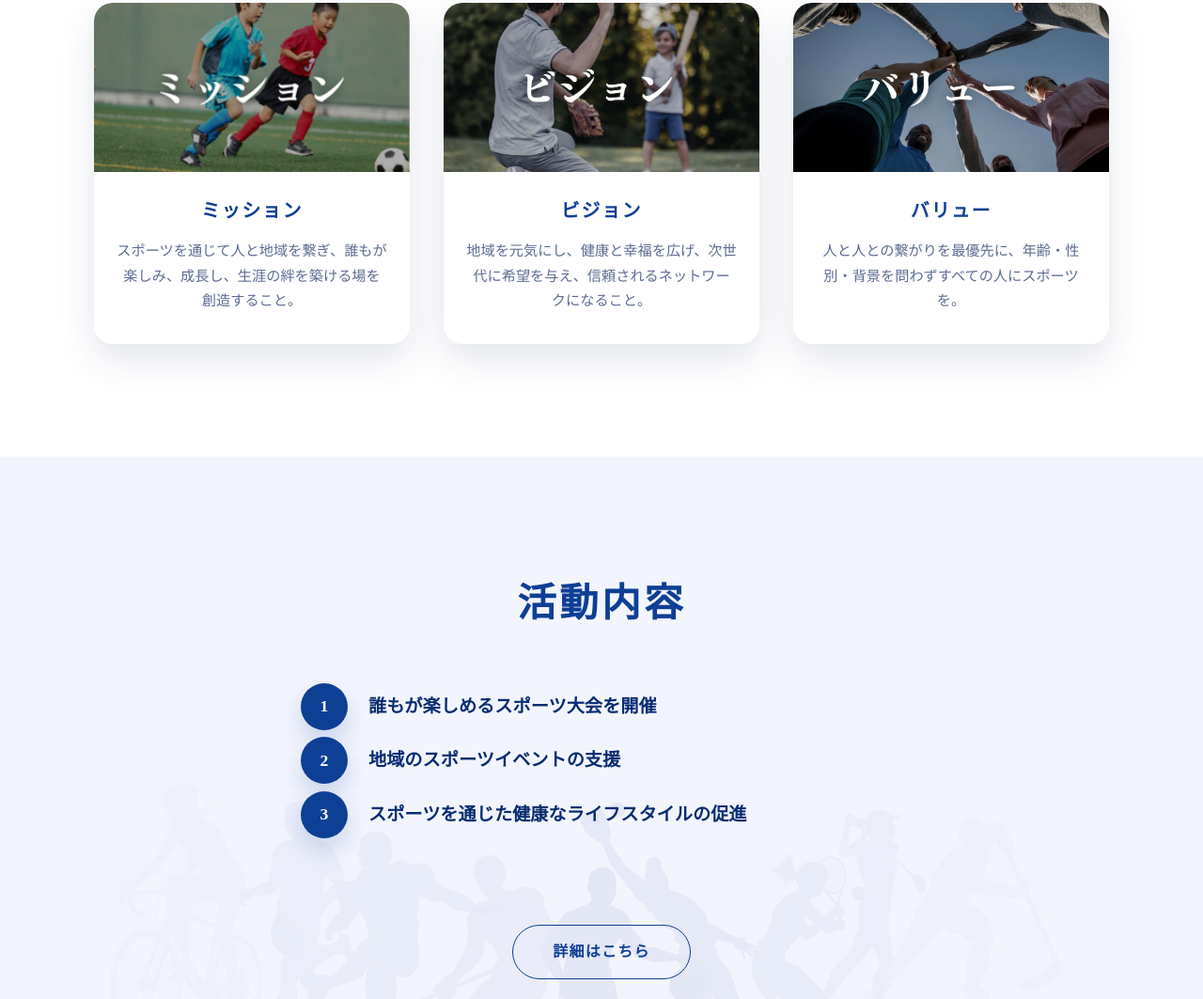
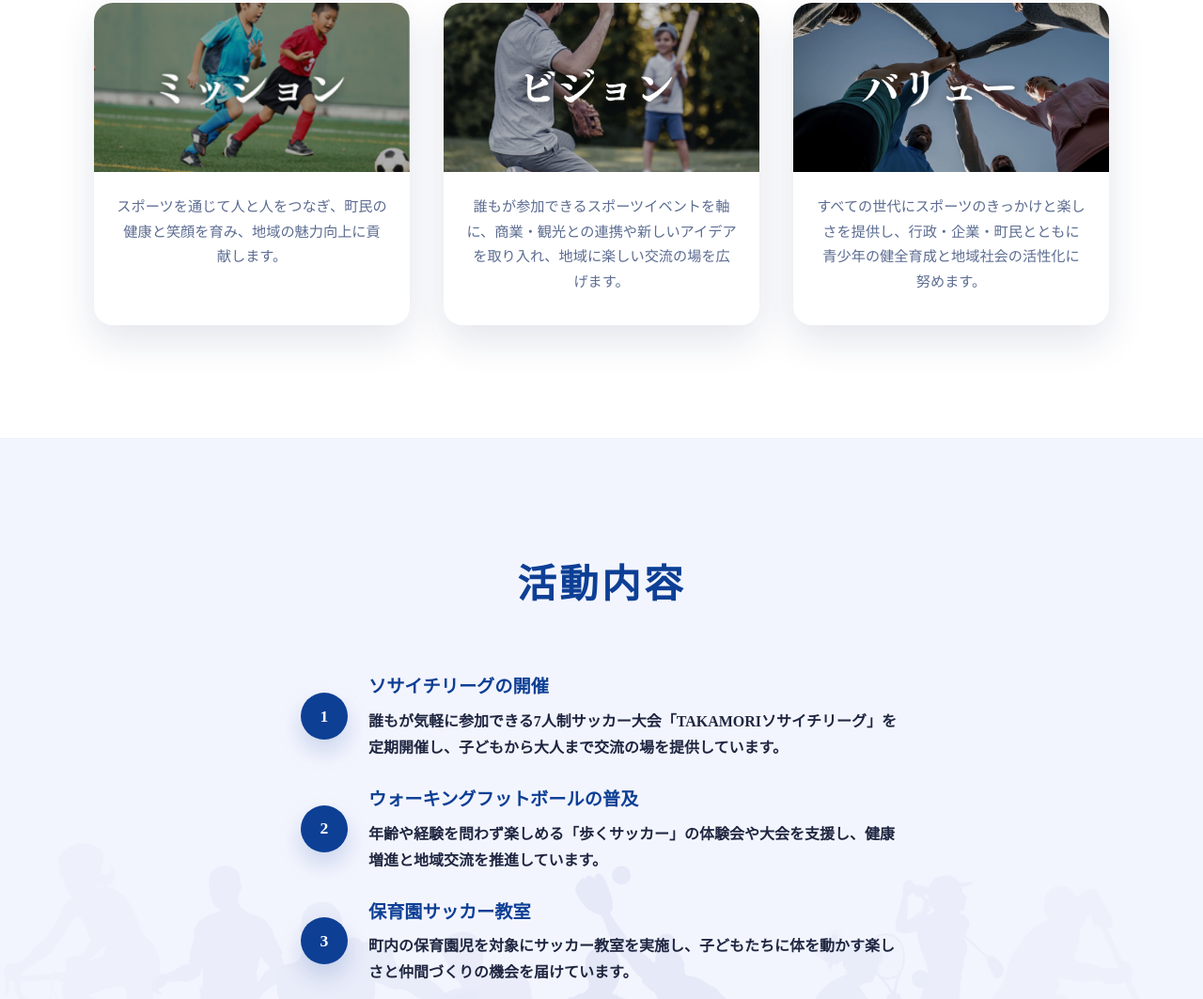
Before and after one commit to daichi-okamoto/tsn, a plain HTML site: page index.html in a window 1280 px wide. Shown: the part 894-1957 px from the top of the page at 94% size. Drawn offline with Linux system fonts and the light colour scheme.

Commit message:
軽微な修正

```diff
--- a/assets/css/style.css
+++ b/assets/css/style.css
@@ -457,8 +457,19 @@ body.is-nav-open .c-nav-toggle__bar::after {
   padding-left: 72px;
   font-weight: 600;
   font-size: clamp(1.05rem, 2.4vw, 1.2rem);
-  color: var(--color-primary-dark);
+  color: var(--color-text);
   text-align: left;
+}
+
+.c-activities__item strong {
+  display: block;
+  margin-bottom: 6px;
+  color: var(--color-primary);
+  font-weight: 700;
+}
+
+.c-activities__item p {
+  font-size: 16px;
 }
 
 .c-activities__item::before {
--- a/index.html
+++ b/index.html
@@ -58,8 +58,7 @@
               <img src="assets/images/tsn-mission.png" alt="ミッションを象徴するアイコン">
             </div>
             <div class="c-philosophy__body">
-              <h3 id="mission-title" class="c-philosophy__heading">ミッション</h3>
-              <p class="c-philosophy__text">スポーツを通じて人と地域を繋ぎ、誰もが楽しみ、成長し、生涯の絆を築ける場を創造すること。</p>
+              <p class="c-philosophy__text">スポーツを通じて人と人をつなぎ、町民の健康と笑顔を育み、地域の魅力向上に貢献します。</p>
             </div>
           </li>
           <li class="c-philosophy__item" aria-labelledby="vision-title">
@@ -67,8 +66,7 @@
               <img src="assets/images/tsn-vision.jpg" alt="ビジョンを象徴するアイコン">
             </div>
             <div class="c-philosophy__body">
-              <h3 id="vision-title" class="c-philosophy__heading">ビジョン</h3>
-              <p class="c-philosophy__text">地域を元気にし、健康と幸福を広げ、次世代に希望を与え、信頼されるネットワークになること。</p>
+              <p class="c-philosophy__text">誰もが参加できるスポーツイベントを軸に、商業・観光との連携や新しいアイデアを取り入れ、地域に楽しい交流の場を広げます。</p>
             </div>
           </li>
           <li class="c-philosophy__item" aria-labelledby="value-title">
@@ -76,8 +74,7 @@
               <img src="assets/images/tsn-value.jpg" alt="バリューを象徴するアイコン">
             </div>
             <div class="c-philosophy__body">
-              <h3 id="value-title" class="c-philosophy__heading">バリュー</h3>
-              <p class="c-philosophy__text">人と人との繋がりを最優先に、年齢・性別・背景を問わずすべての人にスポーツを。</p>
+              <p class="c-philosophy__text">すべての世代にスポーツのきっかけと楽しさを提供し、行政・企業・町民とともに青少年の健全育成と地域社会の活性化に努めます。</p>
             </div>
           </li>
         </ul>
@@ -88,11 +85,20 @@
         <header class="c-section-header">
           <h2 id="activities-title" class="c-section-header__title">活動内容</h2>
         </header>
-        <ol class="c-activities__list">
-          <li class="c-activities__item">誰もが楽しめるスポーツ大会を開催</li>
-          <li class="c-activities__item">地域のスポーツイベントの支援</li>
-          <li class="c-activities__item">スポーツを通じた健康なライフスタイルの促進</li>
-        </ol>
+          <ol class="c-activities__list">
+            <li class="c-activities__item">
+              <strong>ソサイチリーグの開催</strong>
+              <p>誰もが気軽に参加できる7人制サッカー大会「TAKAMORIソサイチリーグ」を定期開催し、子どもから大人まで交流の場を提供しています。</p>
+            </li>
+            <li class="c-activities__item">
+              <strong>ウォーキングフットボールの普及</strong>
+              <p>年齢や経験を問わず楽しめる「歩くサッカー」の体験会や大会を支援し、健康増進と地域交流を推進しています。</p>
+            </li>
+            <li class="c-activities__item">
+              <strong>保育園サッカー教室</strong>
+              <p>町内の保育園児を対象にサッカー教室を実施し、子どもたちに体を動かす楽しさと仲間づくりの機会を届けています。</p>
+            </li>
+          </ol>
         <p class="c-activities__action"><a class="c-button c-button--outline" href="#">詳細はこちら</a></p>
       </div>
     </section>
@@ -204,7 +210,7 @@
             <div class="c-member-table__role">社員</div>
             <div class="c-member-table__name">上沼 直樹</div>
             <ul class="c-member-table__affiliations">
-              <li><a href="https://azaleeiida.com/">(株)アザリー飯田フットボールクラブ</a></li>
+              <li><a href="https://azaleeiida.com/">(一社)アザリー飯田フットボールクラブ</a></li>
               <li>スプレモテクノ</li>
             </ul>
           </div>
```
